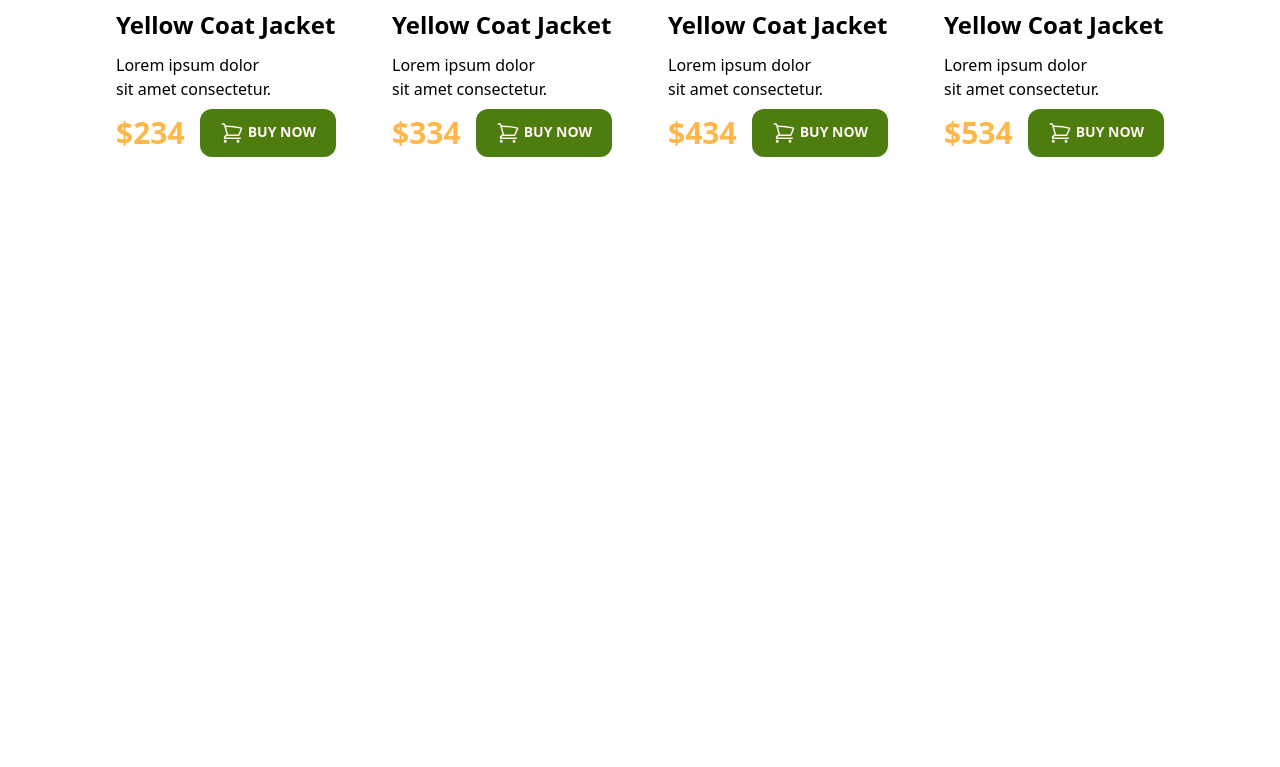
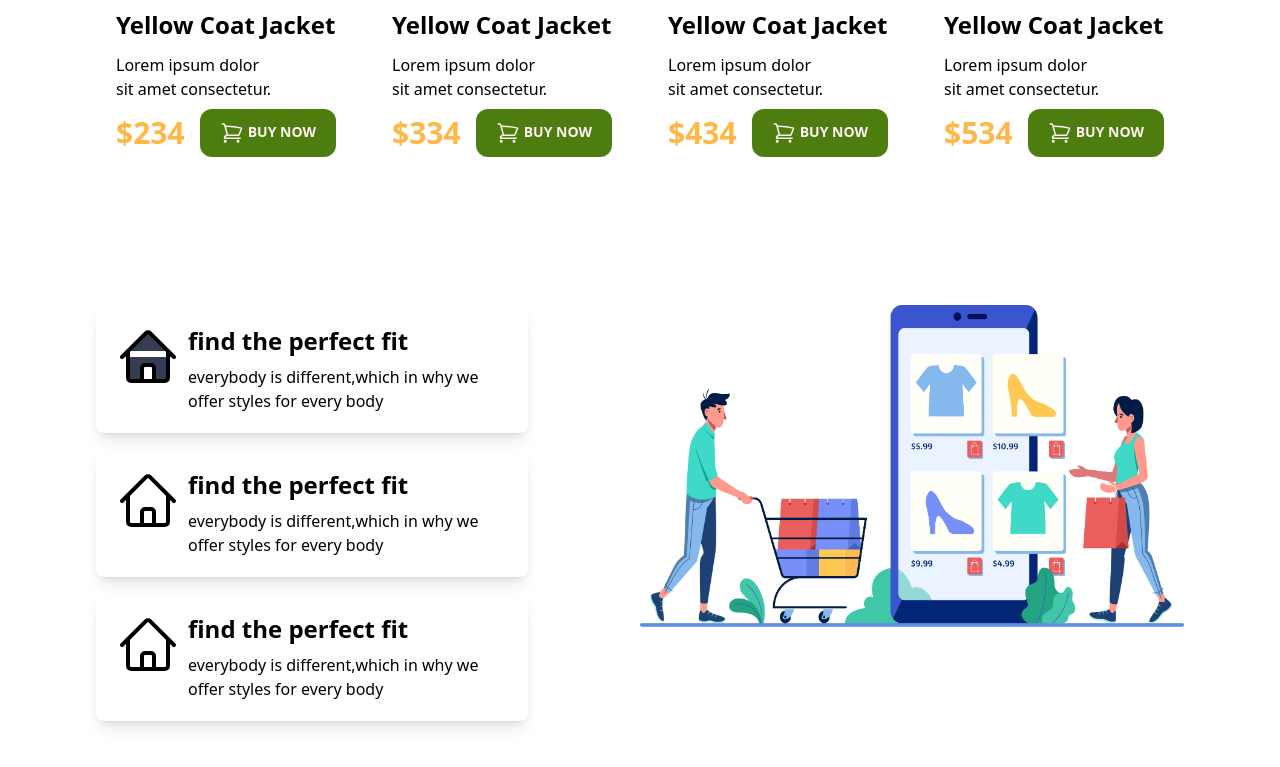
Before and after one commit to mdfoyezkhan/penguin-fashion-project, a plain HTML site: page index.html in a window 1280 px wide. Shown: the part 1060-1827 px from the top of the page. Before the commit the page ends 1293 px from the top, so only its background shows below. Drawn offline with nearby package versions, Linux system fonts and the light colour scheme.

Commit message:
thi is sevicse section added

```diff
--- a/index.html
+++ b/index.html
@@ -36,7 +36,7 @@
          </section>
     </header>
     <!-------------------------product cart section start here----------------- -->
-    <main class="px-24">
+    <main class="px-4 md:px-24">
         <section>
             <h1 class="text-3xl uppercase font-bold">woman jacket</h1>
             <div class="flex flex-col md:flex-row my-14 items-center gap-4 justify-between">
@@ -94,6 +94,45 @@
                 </div>
             </div>
         </section>
+        <!-- ------------------------our services section start here----------------- -->
+         <section class="grid grid-cols-1 md:grid-cols-2 justify-between mt-32 mb-7">
+            <div class="w-1/2 grid gap-4 items-center mb-8">
+                <div class="flex p-5 justify-between rounded-lg shadow-lg ">
+                    <div class="mr-2"><svg xmlns="http://www.w3.org/2000/svg" fill="#343D53" viewBox="0 0 24 24" stroke-width="1.5" stroke="currentColor" class="size-16">
+                        <path stroke-linecap="round" stroke-linejoin="round" d="m2.25 12 8.954-8.955c.44-.439 1.152-.439 1.591 0L21.75 12M4.5 9.75v10.125c0 .621.504 1.125 1.125 1.125H9.75v-4.875c0-.621.504-1.125 1.125-1.125h2.25c.621 0 1.125.504 1.125 1.125V21h4.125c.621 0 1.125-.504 1.125-1.125V9.75M8.25 21h8.25" />
+                      </svg>
+                      </div>
+                    <div>
+                        <h3 class="text-2xl font-semibold mb-2">find the perfect fit</h3>
+                        <p class="w-80">everybody is different,which in why we offer styles for every body</p>
+                    </div>
+                </div>
+                <div class="flex p-5 justify-between rounded-lg shadow-lg">
+                    <div class="mr-2"><svg xmlns="http://www.w3.org/2000/svg" fill="none" viewBox="0 0 24 24" stroke-width="1.5" stroke="currentColor" class="size-16">
+                        <path stroke-linecap="round" stroke-linejoin="round" d="m2.25 12 8.954-8.955c.44-.439 1.152-.439 1.591 0L21.75 12M4.5 9.75v10.125c0 .621.504 1.125 1.125 1.125H9.75v-4.875c0-.621.504-1.125 1.125-1.125h2.25c.621 0 1.125.504 1.125 1.125V21h4.125c.621 0 1.125-.504 1.125-1.125V9.75M8.25 21h8.25" />
+                      </svg>
+                      </div>
+                    <div>
+                        <h3 class="text-2xl font-semibold mb-2">find the perfect fit</h3>
+                        <p>everybody is different,which in why we offer styles for every body</p>
+                    </div>
+                </div>
+                <div class="flex p-5 justify-between rounded-lg shadow-lg">
+                    <div class="mr-2"><svg xmlns="http://www.w3.org/2000/svg" fill="none" viewBox="0 0 24 24" stroke-width="1.5" stroke="currentColor" class="size-16">
+                        <path stroke-linecap="round" stroke-linejoin="round" d="m2.25 12 8.954-8.955c.44-.439 1.152-.439 1.591 0L21.75 12M4.5 9.75v10.125c0 .621.504 1.125 1.125 1.125H9.75v-4.875c0-.621.504-1.125 1.125-1.125h2.25c.621 0 1.125.504 1.125 1.125V21h4.125c.621 0 1.125-.504 1.125-1.125V9.75M8.25 21h8.25" />
+                      </svg>
+                      </div>
+                    <div>
+                        <h3 class="text-2xl font-semibold mb-2">find the perfect fit</h3>
+                        <p>everybody is different,which in why we offer styles for every body</p>
+                    </div>
+                </div>
+
+            </div>
+            <div class="1/2">
+                <img class="" src="images/shopping.png" alt="">
+            </div>
+         </section>
     </main>
 </body>
 </html>
```
